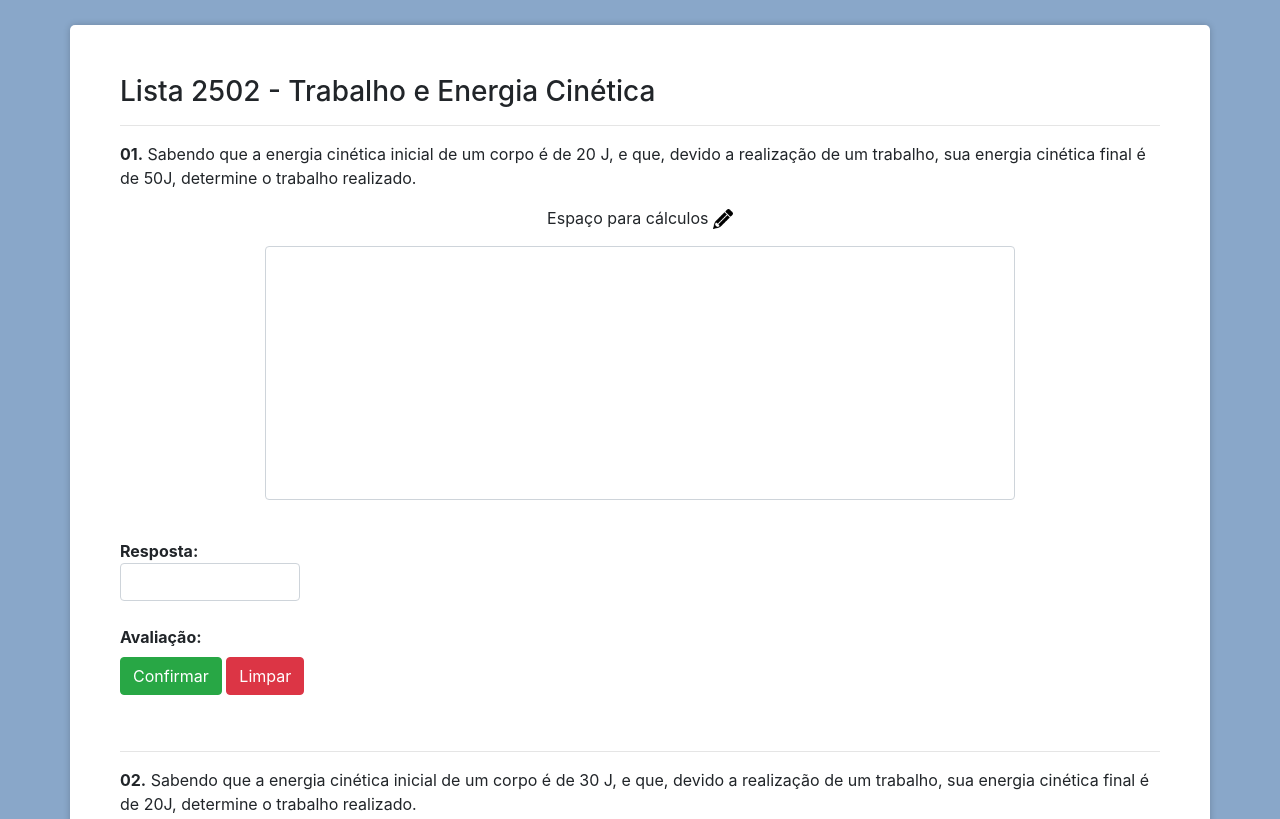
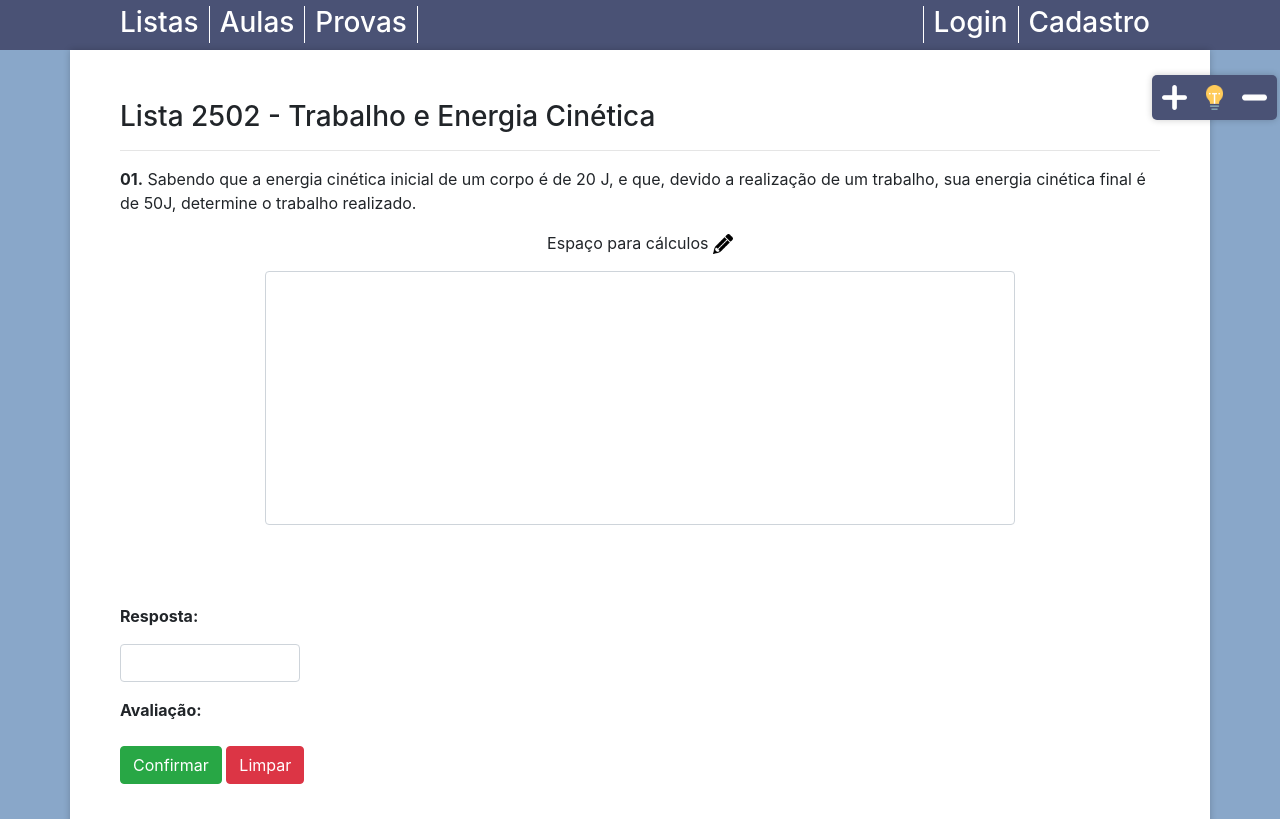
Before and after one commit to JoPedro/sistema-NEE, a plain HTML site: page interface/prova-exemplo.html in a window 1280 px wide. Shown: the top 819 px of the page. Drawn offline with Linux system fonts and the light colour scheme.

Commit message:
Header, Construir Pagina Inicial

```diff
--- a/css/prova-style.css
+++ b/css/prova-style.css
@@ -7,9 +7,41 @@ div.container {
 	padding: 50px;
 	padding-bottom: 100px;
 	margin-bottom: 100px;
-	margin-top: 25px;
-	border-radius: 5px;
+	border-bottom-left-radius: 5px;
+	border-bottom-right-radius: 5px;
 	box-shadow: 0 0px 7px rgba(0, 0, 0, 0.2);
+}
+
+.ml {
+	margin-left: 10px;
+}
+
+.header {
+	width: 100%;
+	height: 50px;
+	background-color: #4a5275;
+}
+
+.opcoes-left {
+	width: 1040px;
+	height: 50px;
+	margin: auto;
+}
+
+.opc-r {
+	color: white;
+	margin-top: 6px;
+	padding: 0px 10px 3px 10px;
+	cursor: pointer;
+	border-left: 1px solid white;
+}
+
+.opc {
+	color: white;
+	margin-top: 6px;
+	padding: 0px 10px 3px 0px;
+	cursor: pointer;
+	border-right: 1px solid white;
 }
 
 .lapis {
@@ -21,6 +53,7 @@ div.container {
 	width: 750px;
 	margin: auto;
 	margin-bottom: 15px;
+	margin-top: 15px;
 }
 
 .login {
@@ -52,3 +85,37 @@ table {
 	width: 100px;
 	margin-left: 200px;
 }
+
+.botoes {
+	width: 125px;
+	height: 45px;
+	background-color: #4a5275;
+	position: fixed;
+	margin-left: 90%;
+	margin-top: 25px;
+	box-shadow: 0 0px 7px rgba(0, 0, 0, 0.2);
+	border-radius: 5px;
+}
+
+.btn_plus {
+	width: 25px;
+	height: 25px;
+	cursor: pointer;
+	margin: 10px 0px 0px 10px;
+	float: left;
+}
+
+.btn_minus {
+	width: 25px;
+	height: 25px;
+	cursor: pointer;
+	margin: 10px 10px 0px 0px;
+	float: right;
+}
+
+.btn_light {
+	width: 25px;
+	height: 25px;
+	cursor: pointer;
+	margin: 10px 0px 0px 15px;
+}
--- a/interface/prova-exemplo.html
+++ b/interface/prova-exemplo.html
@@ -6,6 +6,20 @@
 	<link rel="stylesheet" type="text/css" href="../css/prova-style.css">
 </head>
 <body>
+	<div class="header">
+		<div class="opcoes-left">
+			<h3 class="opc float-left">Listas</h3>
+			<h3 class="opc float-left ml">Aulas</h3>
+			<h3 class="opc float-left ml">Provas</h3>
+			<h3 class="opc-r float-right">Cadastro</h3>
+			<h3 class="opc-r float-right">Login</h3>
+		</div>
+	</div>
+	<div class="botoes">
+		<img src="../img/add.png" class="btn_plus">
+		<img src="../img/minus.png" class="btn_minus">
+		<img src="../img/lightbulb.png" class="btn_light">
+	</div>
 	<div class="container">
 		<div>
 		 	<!--   -->
@@ -28,15 +42,16 @@
 		 	<!-- Caixa de entrada para resposta  -->
 		 	<p class='p-aula'>
 		 		<label>
-		 			<b>Resposta:</b> <input class="resposta form-control" onkeypress="return noenter()" type="text" name="resposta1" > <b></b>
+		 			<p><b>Resposta:</b></p> <input class="resposta form-control" onkeypress="return noenter()" type="text" name="resposta1" > <b></b>
 		 		</label>
 		 	</p>
 
 		 	<!--   -->
+		 	<p>
 			 	<label>
 			 		<b>Avaliação:</b> <output class="saida" type="text" name="VF">
 			 	</label>
-
+		 	</p>
 		 	<p class='p-aula'>
 		 		<button type="button" class="btn btn-success">Confirmar</button>
 		 		<button type="button" class="btn btn-danger">Limpar</button>
@@ -61,15 +76,16 @@
 		 	<!-- Caixa de entrada para resposta  -->
 		 	<p class='p-aula'>
 		 		<label>
-		 			<b>Resposta:</b> <input class="resposta form-control" onkeypress="return noenter()" type="text" name="resposta1" > <b></b>
+		 			<p><b>Resposta:</b></p> <input class="resposta form-control" onkeypress="return noenter()" type="text" name="resposta1" > <b></b>
 		 		</label>
 		 	</p>
 
 		 	<!--   -->
+		 	<p>
 			 	<label>
 			 		<b>Avaliação:</b> <output class="saida" type="text" name="VF">
 			 	</label>
-
+		 	</p>
 		 	<p class='p-aula'>
 		 		<button type="button" class="btn btn-success">Confirmar</button>
 		 		<button type="button" class="btn btn-danger">Limpar</button>
@@ -114,7 +130,7 @@
 
 		 	<!-- ESPAÇO PARA COMENTÁRIOS ------------------------------------------------------------ -->
 		 	<div class="md-form">
-		 		<p class="text-center">Relate sua experiência</p>
+		 		<h3 class="text-center">Relate sua experiência</h3>
 		 	    <textarea id="form10" class="md-textarea form-control" rows="10"></textarea>
 		 	</div>
 
```
Also changed, not shown: interface/tabela-professor.html (+7 -0 lines), img/add.png (added), img/lightbulb.png (added), img/lightbulb_off.png (added), img/minus.png (added). Lines whose indentation alone changed are shown as unchanged.
